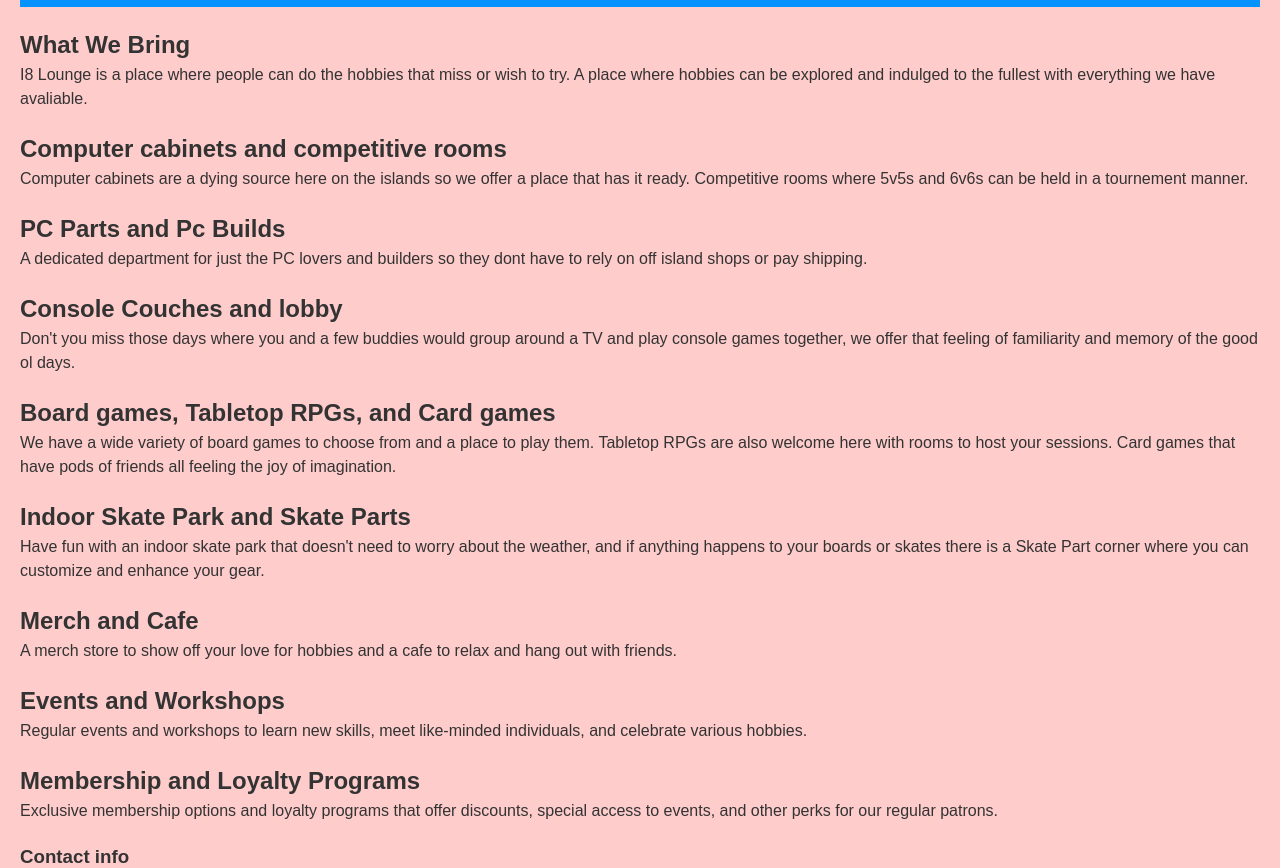
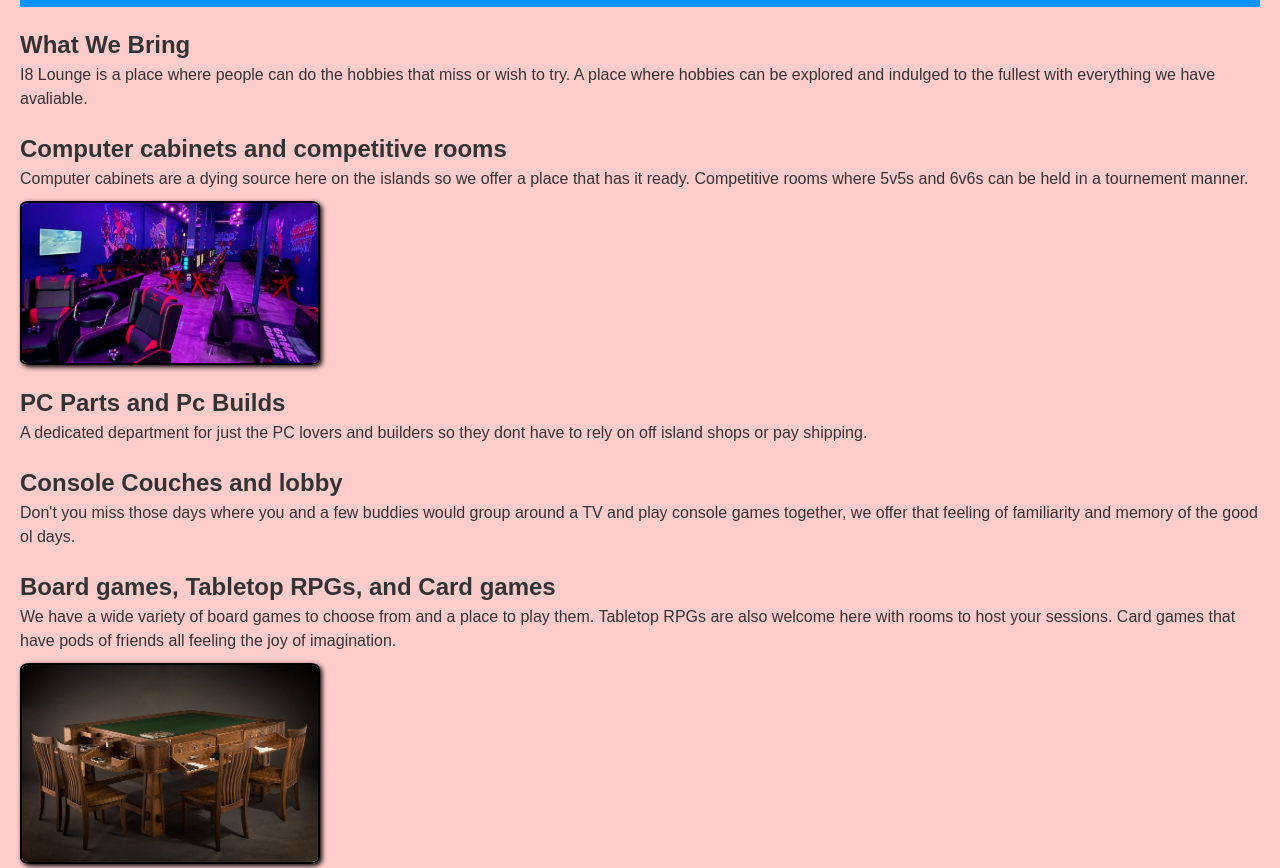
Before and after one commit to aidannvillagomez/final_project, a plain HTML site: page index.html in a window 1280 px wide. Shown: the part 110-978 px from the top of the page. Drawn offline with Linux system fonts and the light colour scheme.

Commit message:
HALFWAY 3

```diff
--- a/index.html
+++ b/index.html
@@ -28,6 +28,7 @@
     <section>
       <h2>Computer cabinets and competitive rooms</h2>
       <p>Computer cabinets are a dying source here on the islands so we offer a place that has it ready. Competitive rooms where 5v5s and 6v6s can be held in a tournement manner.</p>
+       <img src="images/Pc lounge.jpg" alt="PC cabinets" width="300" />
     </section>
     <section>
         <h2>PC Parts and Pc Builds</h2>
@@ -40,10 +41,12 @@
     <section>
         <h2>Board games, Tabletop RPGs, and Card games</h2>
         <p>We have a wide variety of board games to choose from and a place to play them. Tabletop RPGs are also welcome here with rooms to host your sessions. Card games that have pods of friends all feeling the joy of imagination.</p>
+            <img src="images/Dnd Tables.jpg" alt="Tabletop games" width="300" />
     </section>
     <section>
         <h2>Indoor Skate Park and Skate Parts</h2>
         <p>Have fun with an indoor skate park that doesn't need to worry about the weather, and if anything happens to your boards or skates there is a Skate Part corner where you can customize and enhance your gear.</p>
+          <img src="images/skatepark.jpeg" alt="Skateparks" width="300" />
     </section>
     <section>
         <h2>Merch and Cafe</h2>
--- a/style.css
+++ b/style.css
@@ -48,3 +48,13 @@ footer {
   font-size: 0.9em;
   color: #747272;
 }
+
+img {
+  max-width: 100%;
+  height: auto;
+  display: block;
+  margin-top: 10px;
+  border: #000000 2px solid ;
+  border-radius: 3%;
+  box-shadow: #000000 2px 2px 5px;
+}
```
Also changed, not shown: pc.html (+2 -0 lines), skate.html (+3 -0 lines), table.html (+2 -0 lines).
